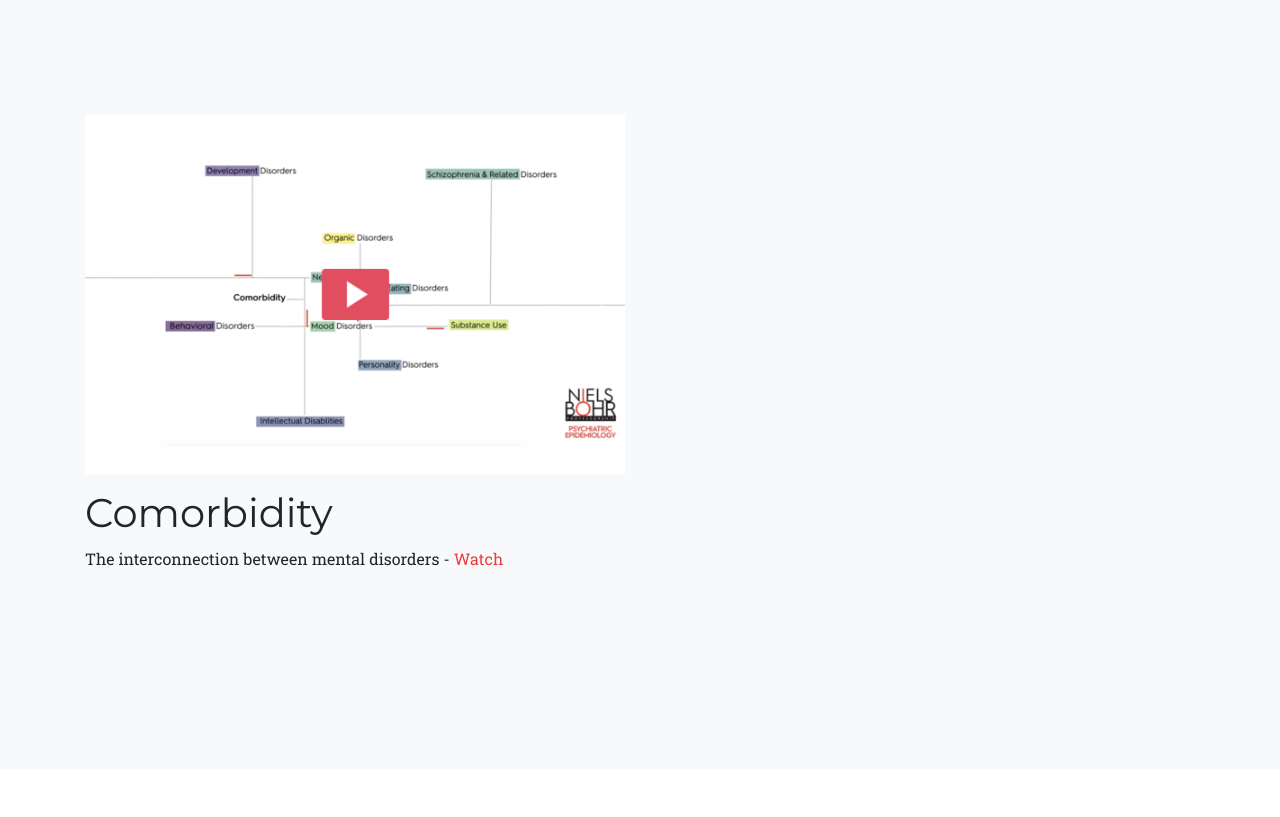
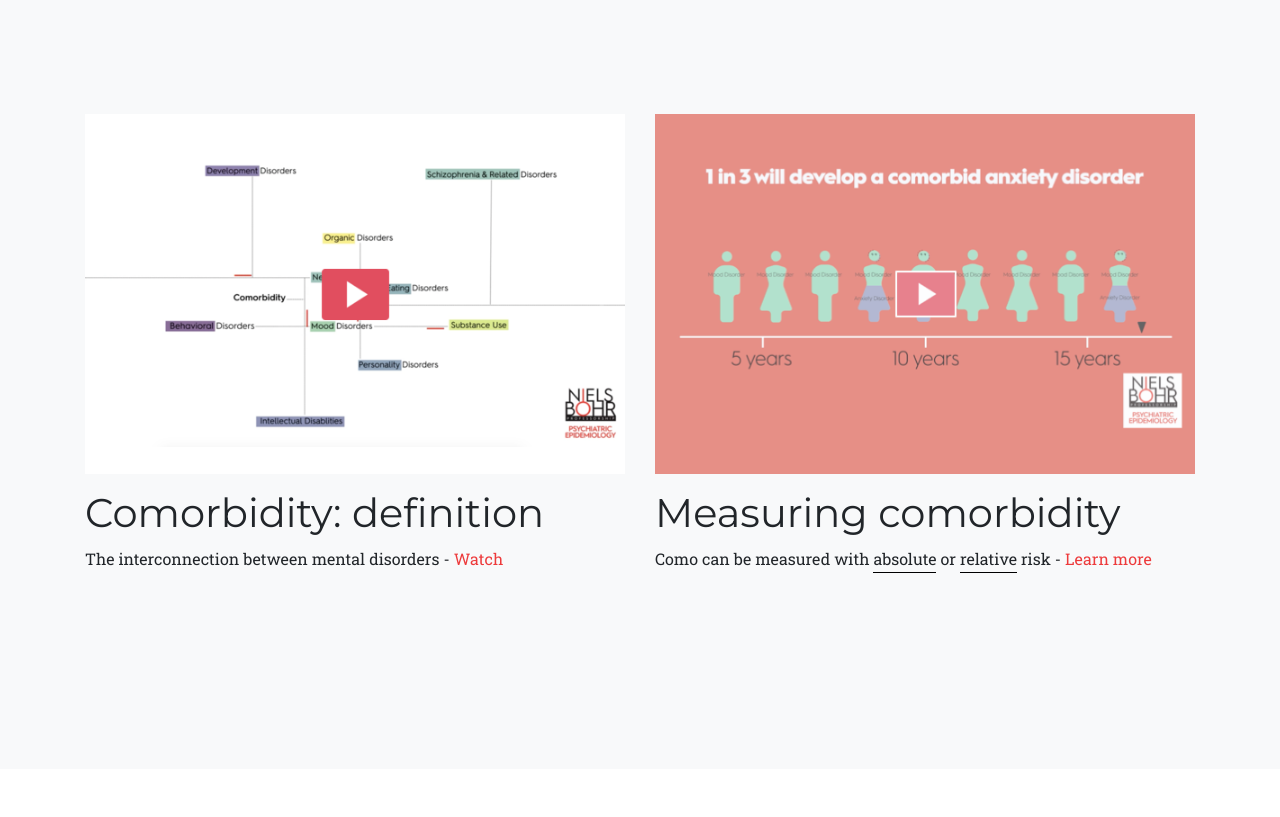
Before and after one commit to holtzy/NbEpi, a plain HTML site: page index.html in a window 1280 px wide. Shown: the part 4231-5048 px from the top of the page. Drawn offline with nearby package versions, Linux system fonts and the light colour scheme; a script that the page names is missing; a web font is replaced by a local one.

Commit message:
put video image

```diff
--- a/index.html
+++ b/index.html
@@ -292,8 +292,13 @@ function myFunction() {
     <div class="row" id="portfolio-items">
       <div class="col-md-12 col-sm-12 col-lg-6 portfolio-item">
         <a href="https://vimeo.com/281237466"><img class="img-fluid" src="img/animation_como.png" alt="introductory video to comorbidity" style="margin-bottom: 15px;"></a>
-        <h1>Comorbidity</h1>
+        <h1>Comorbidity: definition</h1>
         <p>The interconnection between mental disorders - <a href="https://vimeo.com/281237466">Watch</a></p>
+      </div>
+      <div class="col-md-12 col-sm-12 col-lg-6 portfolio-item">
+        <a href="https://vimeo.com/281237466"><img class="img-fluid" src="img/animation_como2.png" alt="introductory video to comorbidity" style="margin-bottom: 15px; opacity: 0.7"></a>
+        <h1>Measuring comorbidity</h1>
+        <p>Como can be measured with <u>absolute</u> or <u>relative</u> risk - <a href="https://vimeo.com/281237466">Learn more</a></p>
       </div>
     </div>
 
```
Also changed, not shown: img/animation_como2.png (added), 2 other files.
